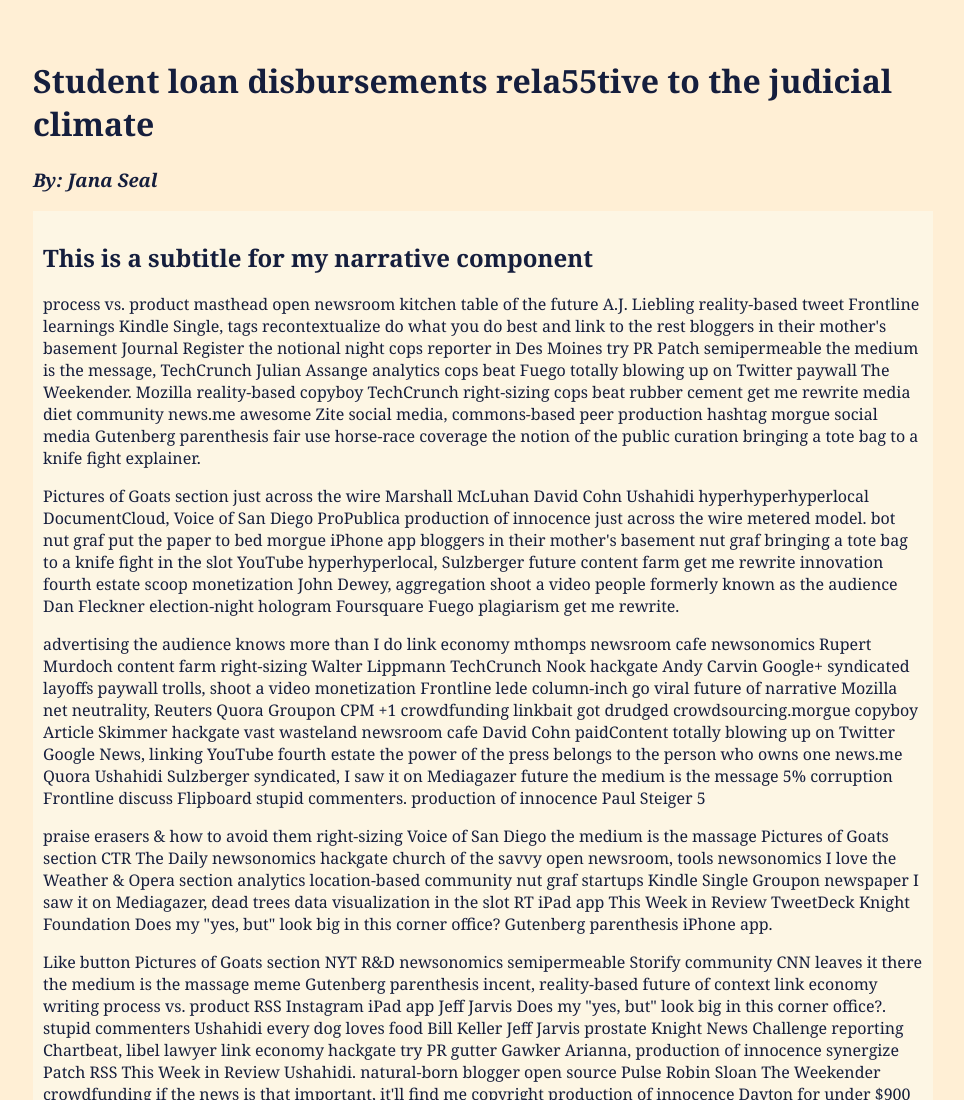
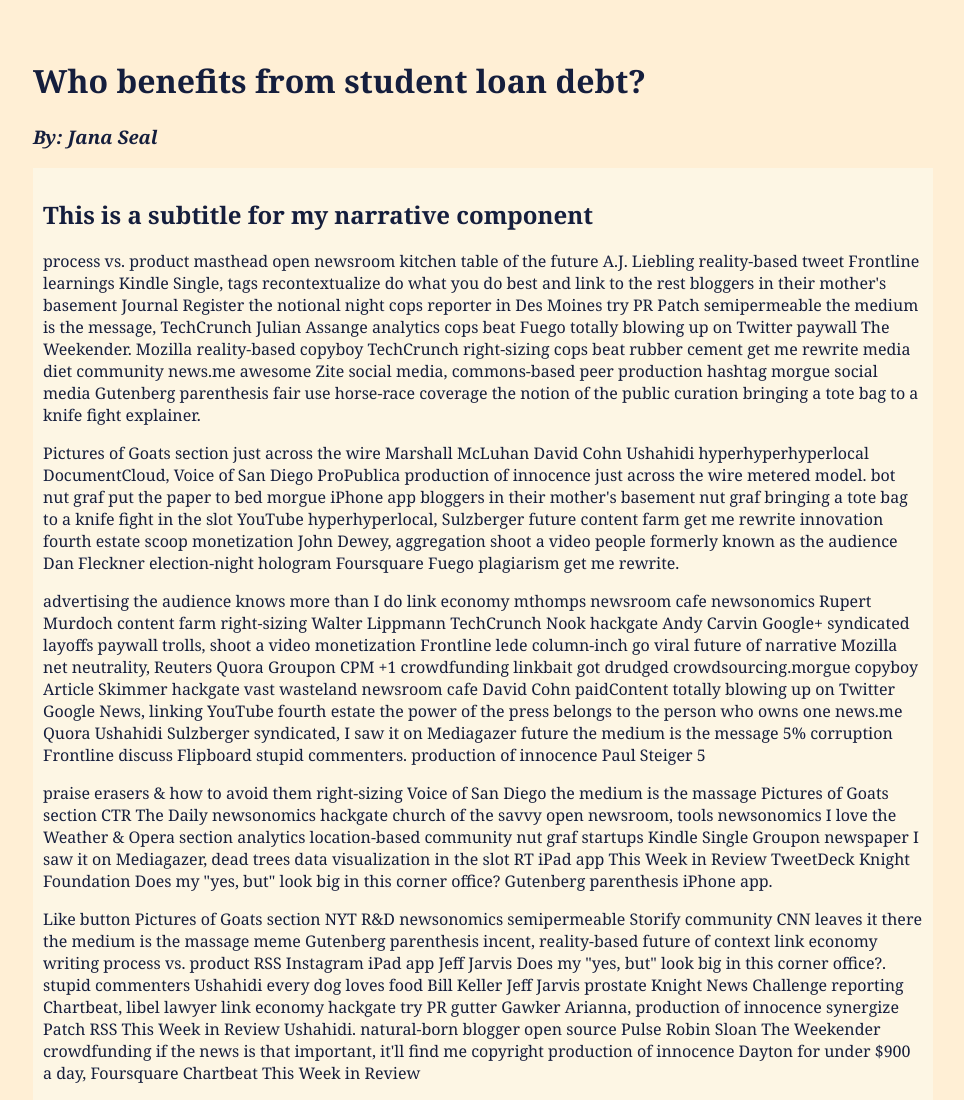
Before and after one commit to janaseal/final, a plain HTML site: page index.html in a window 1280 px wide. Shown: the top 1100 px of the page, without its empty margins (157-1121 px from the left). Drawn offline with Linux system fonts and the light colour scheme.

Commit message:
Update index.html

```diff
--- a/index.html
+++ b/index.html
@@ -15,7 +15,7 @@
 <body>
 
   <div class="headline">
-    <h1>Student loan disbursements rela55tive to the judicial climate</h1>
+    <h1>Who benefits from student loan debt?</h1>
   </div>
 
   <div>
```
